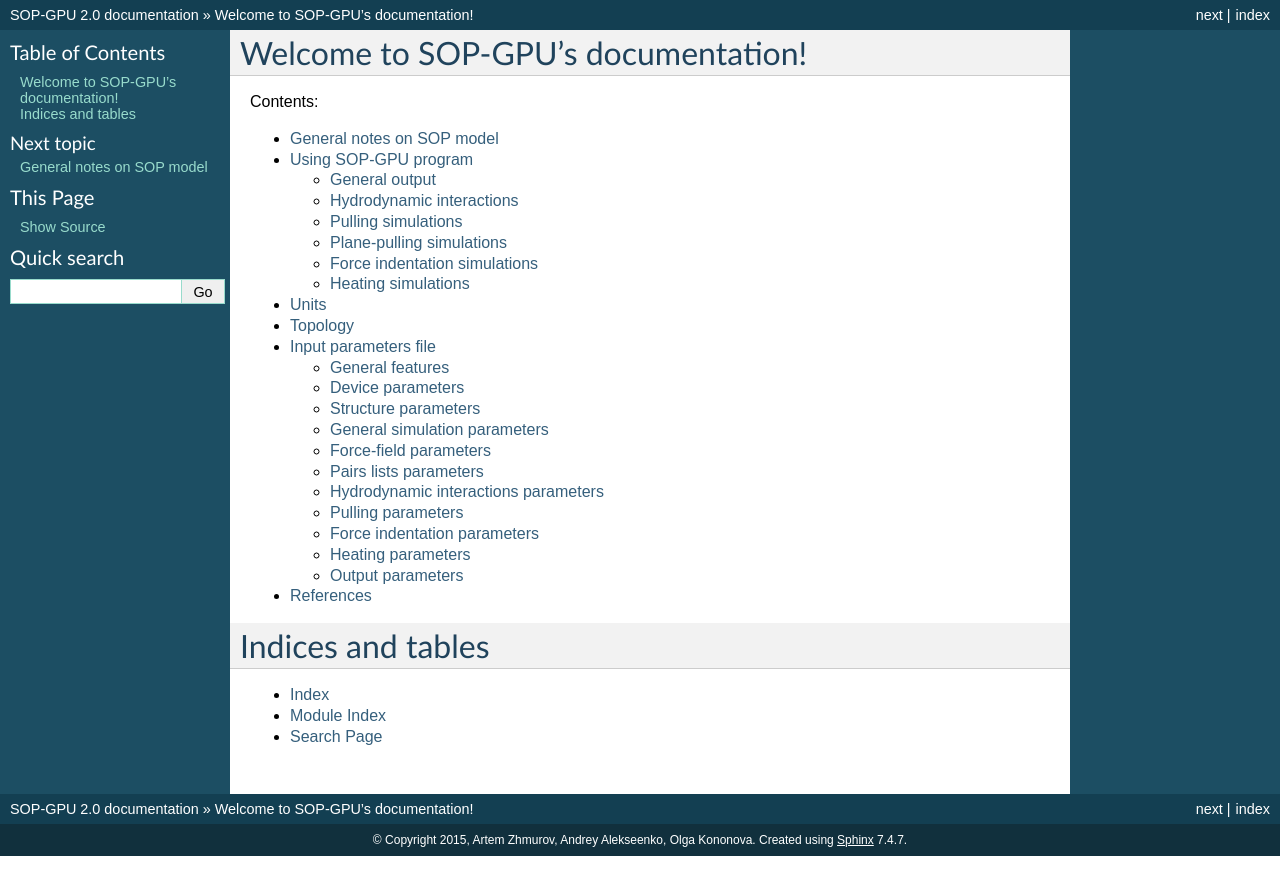
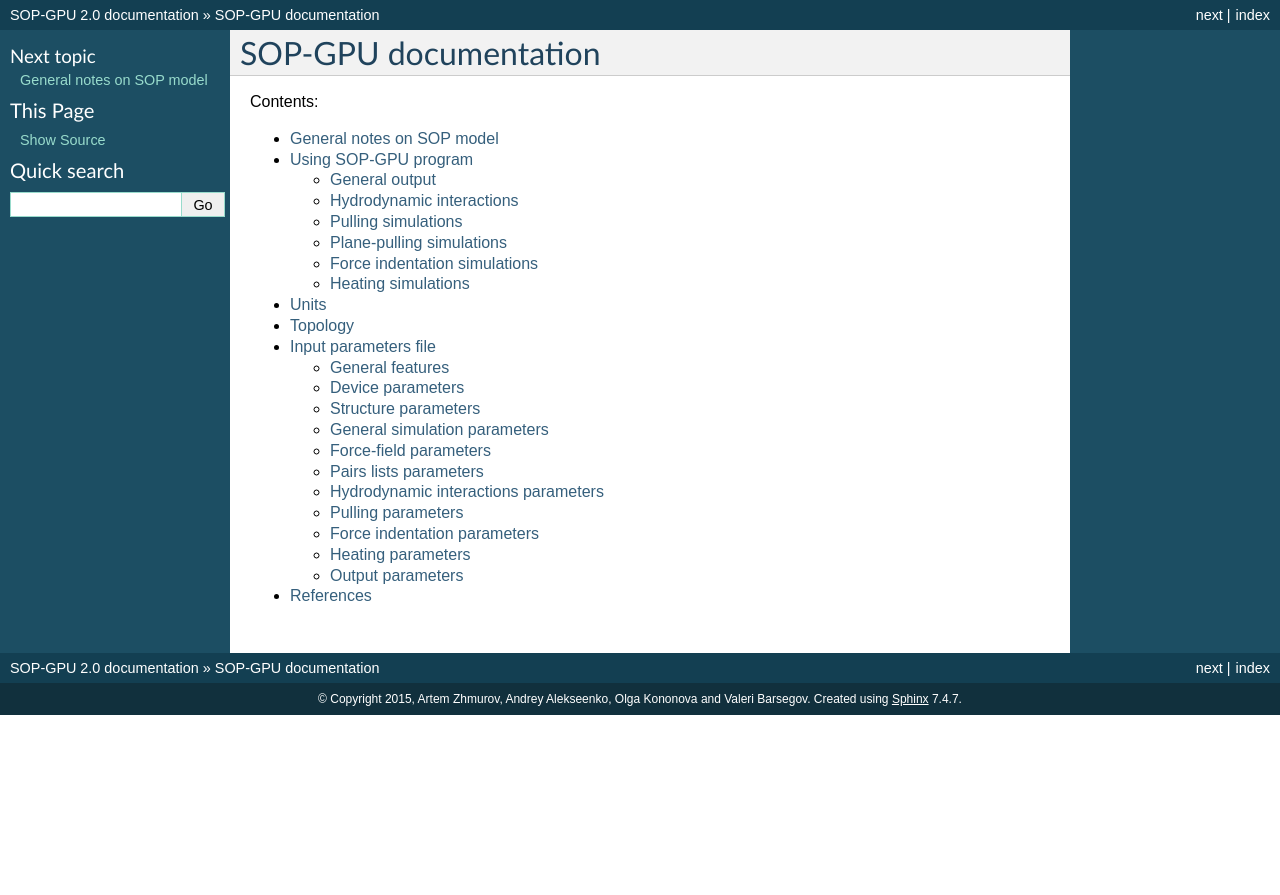
Before and after one commit to BarsegovGroup/SOP-GPU, a Sphinx documentation site: the page built from docs/source/index.rst, in a window 1280 px wide. Shown: the top 895 px of the page. Built offline with Sphinx 7.4.7, drawn with Linux system fonts in a browser that asks for light colours; formulas are drawn with MathJax 3.

Commit message:
changes in documentation

```diff
--- a/docs/source/conf.py
+++ b/docs/source/conf.py
@@ -41,7 +41,7 @@
 
 # General information about the project.
 project = u'SOP-GPU'
-copyright = u'2015, Artem Zhmurov, Andrey Alekseenko, Olga Kononova'
+copyright = u'2015, Artem Zhmurov, Andrey Alekseenko, Olga Kononova and Valeri Barsegov'
 
 # The version info for the project you're documenting, acts as replacement for
 # |version| and |release|, also used in various other places throughout the
@@ -186,7 +186,7 @@
 # (source start file, target name, title, author, documentclass [howto/manual]).
 latex_documents = [
   ('index', 'SOP-GPU.tex', u'SOP-GPU Documentation',
-   u'Artem Zhmurov, Andrey Alekseenko, Olga Kononova', 'manual'),
+   u'Artem Zhmurov, Andrey Alekseenko, Olga Kononova and Valeri Barsegov', 'manual'),
 ]
 
 # The name of an image file (relative to this directory) to place at the top of
@@ -216,7 +216,7 @@
 # (source start file, name, description, authors, manual section).
 man_pages = [
     ('index', 'sop-gpu', u'SOP-GPU Documentation',
-     [u'Artem Zhmurov, Andrey Alekseenko, Olga Kononova'], 1)
+     [u'Artem Zhmurov, Andrey Alekseenko, Olga Kononova and Valeri Barsegov'], 1)
 ]
 
 # If true, show URL addresses after external links.
@@ -230,7 +230,7 @@
 #  dir menu entry, description, category)
 texinfo_documents = [
   ('index', 'SOP-GPU', u'SOP-GPU Documentation',
-   u'Artem Zhmurov, Andrey Alekseenko, Olga Kononova', 'SOP-GPU', 'One line description of project.',
+   u'Artem Zhmurov, Andrey Alekseenko, Olga Kononova and Valeri Barsegov', 'SOP-GPU', 'Self-Organized Polymer model on GPU.',
    'Miscellaneous'),
 ]
 
--- a/docs/source/index.rst
+++ b/docs/source/index.rst
@@ -3,7 +3,7 @@
    You can adapt this file completely to your liking, but it should at least
    contain the root `toctree` directive.
 
-Welcome to SOP-GPU's documentation!
+SOP-GPU documentation
 ===================================
 
 Contents:
@@ -12,10 +12,3 @@
    :maxdepth: 2
 
    general_sop.rst
-
-Indices and tables
-==================
-
-* :ref:`genindex`
-* :ref:`modindex`
-* :ref:`search`
```
